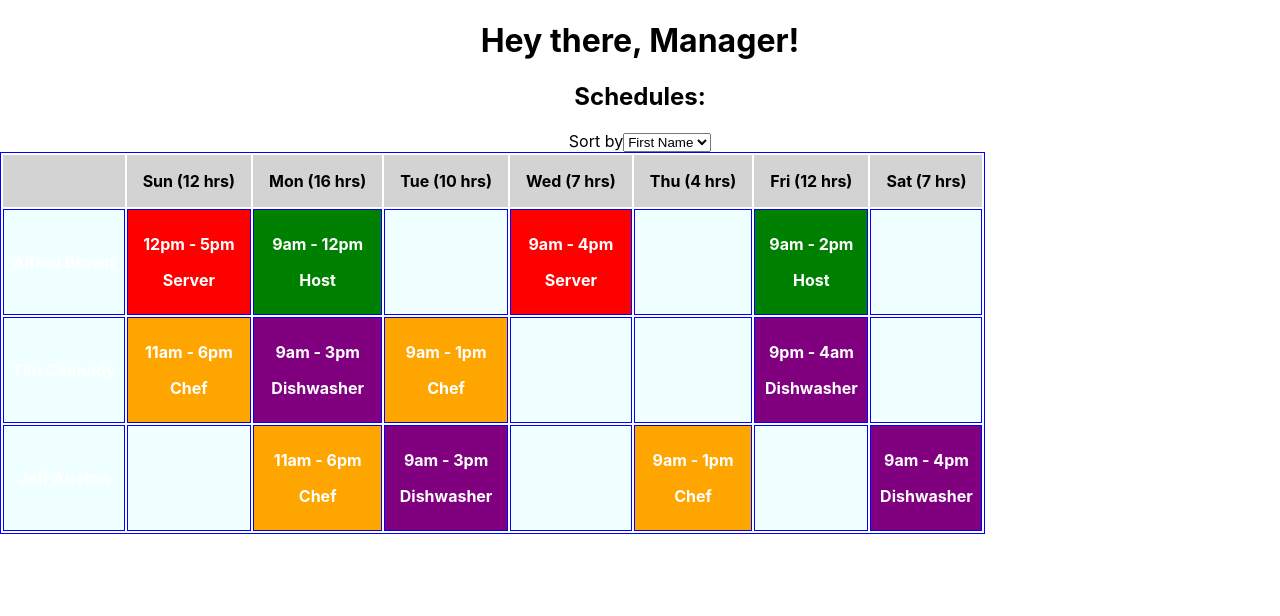
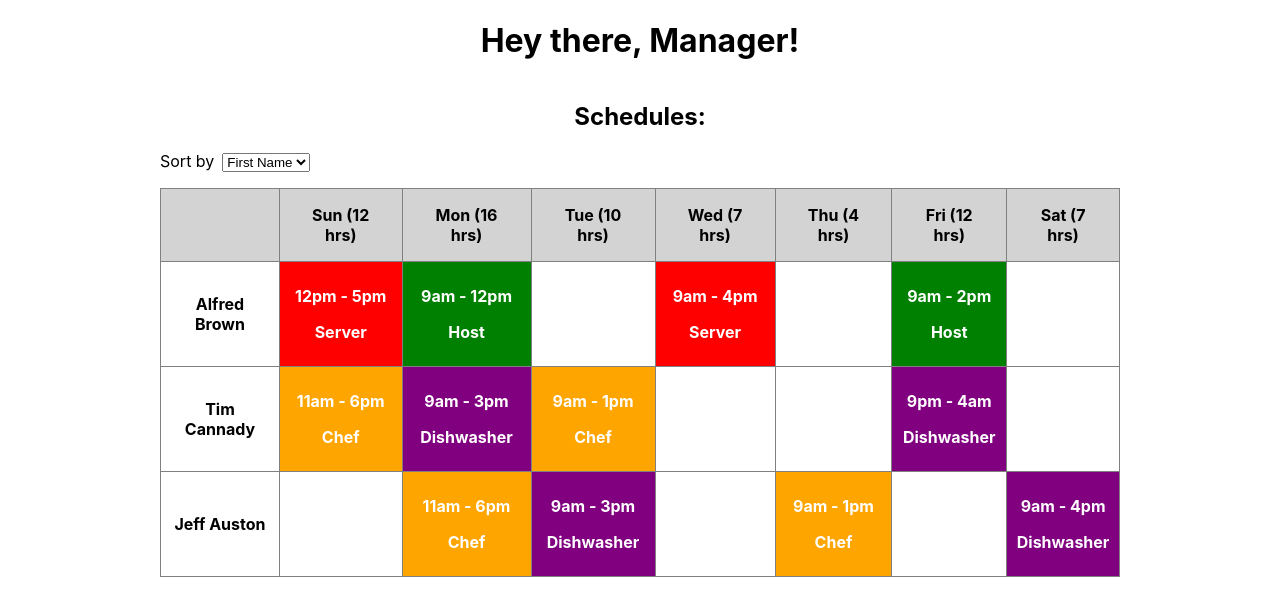
Before and after one commit to devjona/react-for-sinatra, a React (Create React App) app: page / in a window 1280 px wide. Shown: the top 616 px of the page. Built offline with nearby package versions, Linux system fonts and the light colour scheme.

Commit message:
Added some styles.

```diff
--- a/src/App.js
+++ b/src/App.js
@@ -47,6 +47,10 @@ function App() {
   //   })
   //   .then((data) => console.log("CAT data: ", data));
 
+  const dayNames = ["Sun", "Mon", "Tue", "Wed", "Thu", "Fri", "Sat"];
+  // We'll use this to sum up hours per week/employee or hours/day-all shifts.
+  const reducer = (accumulator, currentValue) => accumulator + currentValue;
+
   const allShifts = [];
   cheatData.forEach((employee) => {
     allShifts.push(employee.shifts);
@@ -70,7 +74,6 @@ function App() {
   console.log({ allShiftsByDay });
 
   // A day has many shifts; each shift has a duration. We'll look at the duration of all shifts in a day, sum them, and return a new array that has the total of how many people-hours are being scheduled per day.
-  const reducer = (accumulator, currentValue) => accumulator + currentValue;
   const shiftHoursPerDay = allShiftsByDay.map((day) => {
     const shiftHours = [];
     day.forEach((shift) => {
@@ -80,8 +83,6 @@ function App() {
   });
 
   console.log({ shiftHoursPerDay });
-
-  const dayNames = ["Sun", "Mon", "Tue", "Wed", "Thu", "Fri", "Sat"];
 
   const TableBodyRows = cheatData.map((weeklySchedule, index) => {
     // Need total hours per week for each employee.
@@ -117,12 +118,16 @@ function App() {
   return (
     <div className="App">
       <h1>Hey there, {name}!</h1>
+      <div className="schedule-container">
         <h2>Schedules:</h2>
+        <div className="input-group">
           <label htmlFor="sort-by">Sort by</label>
           <select name="sort-by" id="select-sort-type">
             <option value="first_name">First Name</option>
             <option value="last_name">Last Name</option>
           </select>
+        </div>
+        <div className="table-container">
           <table>
             <thead>
               <tr>
@@ -133,6 +138,8 @@ function App() {
             <tbody>{TableBodyRows}</tbody>
           </table>
         </div>
+      </div>
+    </div>
   );
 }
 
--- a/src/components/SingleShift.js
+++ b/src/components/SingleShift.js
@@ -4,9 +4,9 @@ const SingleShift = ({ name, dayOfWeekIndex, shifts }) => {
   });
 
   if (todaysShift) {
-    let roleColor = `shift-role-color-${todaysShift.color}`;
+    let shiftBlockClassName = `shift-role-color-${todaysShift.color} shift-block`;
     return (
-      <td className={roleColor}>
+      <td className={shiftBlockClassName}>
         <p>
           {todaysShift.start_at} - {todaysShift.end_at}
         </p>
--- a/src/index.css
+++ b/src/index.css
@@ -12,8 +12,32 @@ code {
     monospace;
 }
 
+.schedule-container {
+  /* margin-left: auto;
+  margin-right: auto; */
+  padding-left: 10rem;
+  padding-right: 10rem;
+  display: flex;
+  flex-direction: column;
+  align-items: center;
+}
+
+.input-group {
+  align-self: start;
+  margin-bottom: 1rem;
+}
+
+.input-group > label {
+  margin-right: 0.5rem;
+}
+
+.table-container {
+  display: flex;
+}
+
 table {
-  border: 1px solid blue;
+  border: 1px solid lightgray;
+  border-collapse: collapse;
 }
 
 table thead {
@@ -21,6 +45,7 @@ table thead {
 }
 
 table thead th {
+  border: 1px solid grey;
   padding: 1rem;
 }
 
@@ -28,12 +53,19 @@ table tbody {
   border: 1px solid orange;
 }
 
+table tbody tr {
+  border: 1px solid grey;
+}
+
 table tbody tr td {
-  background-color: azure;
-  border: 1px solid blue;
+  /* background-color: azure; */
+  border: 1px solid grey;
   padding: 0.5rem;
+  font-weight: bold;
+}
+
+td.shift-block {
   color: white;
-  font-weight: bold;
 }
 
 .shift-role-color-red {
```
Lines whose indentation alone changed are shown as unchanged.
